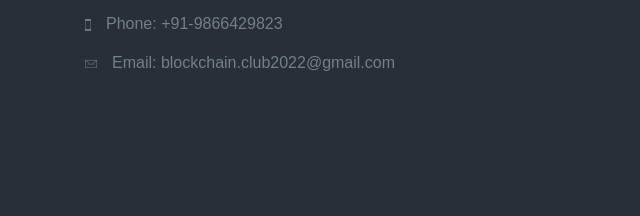
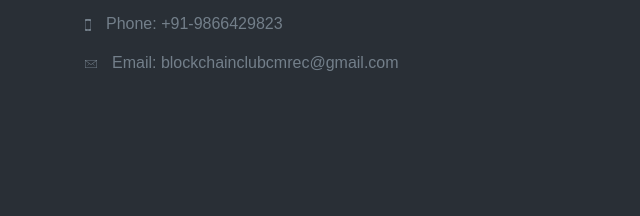
Before and after one commit to Ankitkumar72/CMREC---BlockChain, a website: page index.html in a window 1280 px wide. Shown: the part 8587-8803 px from the top of the page, 0-640 px from the left. Drawn offline with Linux system fonts and the light colour scheme; files whose address does not match are found by name; a web font is replaced by a local one.

Commit message:
Update index.html

```diff
--- a/index.html
+++ b/index.html
@@ -988,7 +988,7 @@ Start Our Team
 
 					<div class="con-info clearfix">
 						<i class="tf-ion-ios-email-outline"></i>
-						<span>Email: blockchain.club2022@gmail.com</span>
+						<span>Email: blockchainclubcmrec@gmail.com</span>
 					</div>
 				</div>
 			</div>
```
